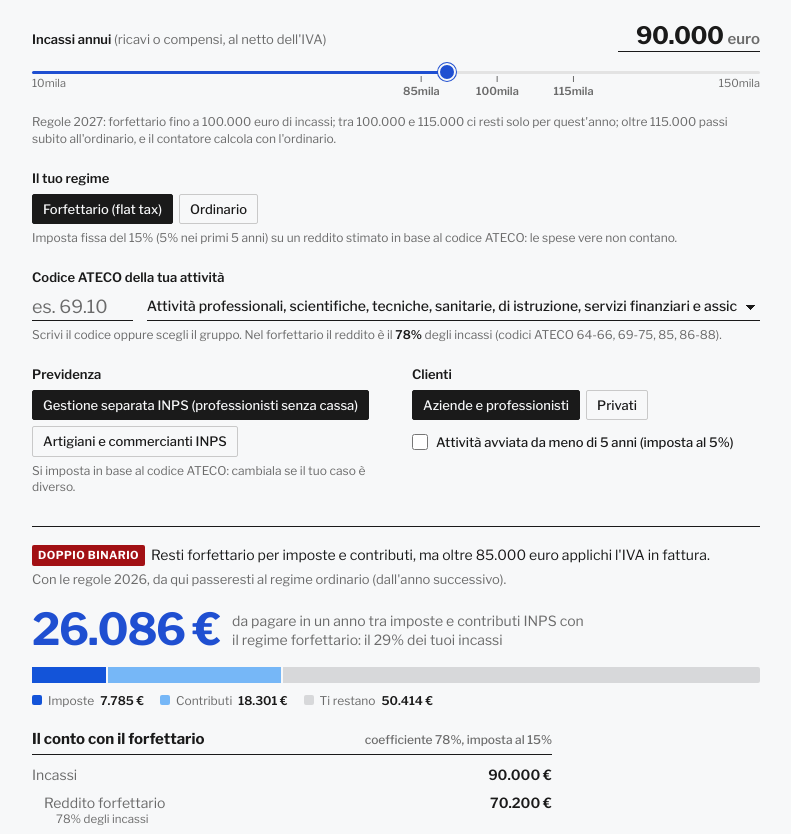
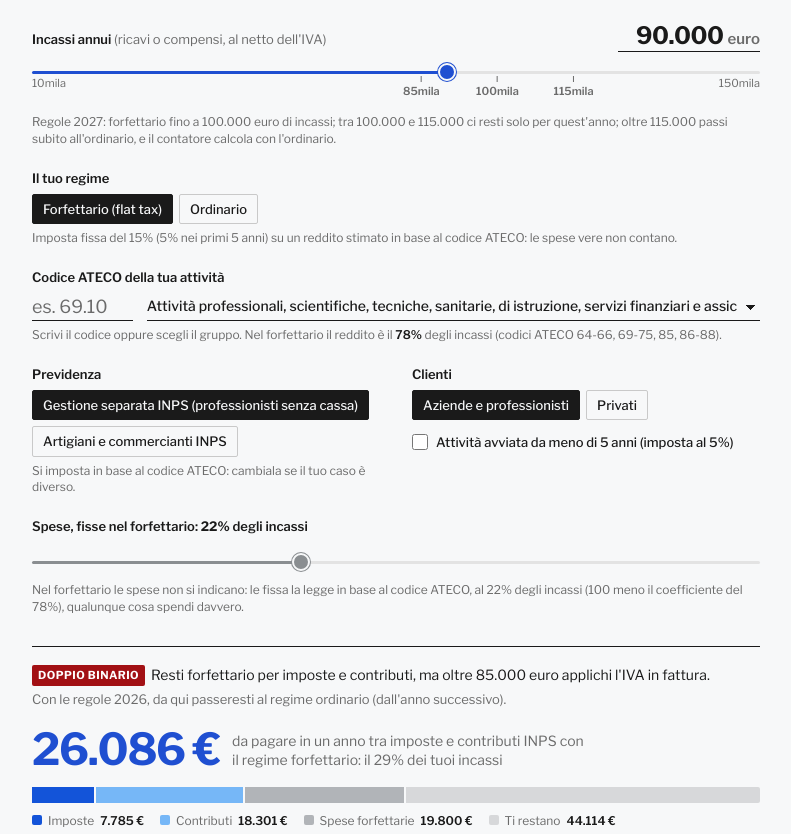
Before and after one commit to lorenzobuonarosa/p_iva, a plain HTML site: page contatore/index.html in a window 1280 px wide. Shown: the part 104-938 px from the top of the page, without its empty margins (244-1035 px from the left). Drawn offline with nearby package versions, Linux system fonts and the light colour scheme.

Commit message:
Contatore: nel forfettario le spese sono fisse (100 − coefficiente)
Cursore bloccato sulle spese forfettarie, riga nel conto e nella barra.
Corregge «Ti restano» del forfettario, che toglieva le spese del cursore
nascosto.

Co-Authored-By: Claude Opus 5.5 <noreply@anthropic.com>
Claude-Session: https://claude.ai/code/session_01UxLrDgAC8uN6YSPZ8TDV3Y

```diff
--- a/contatore/calc.js
+++ b/contatore/calc.js
@@ -56,7 +56,11 @@
       reddito: fRed, contributi: fCon, imponibile: fImp, aliquota: fAliq,
       imposte: fTax, sostitutiva: fTax,
       prelievo: fTax + fCon,
-      restano: I - costiReali - fCon - fTax
+      restano: I - costiReali - fCon - fTax,
+      // spese forfettarie: quelle che la legge presume, (100 − coefficiente)% degli incassi
+      speseForf: I - fRed,
+      // quello che resta togliendo le spese forfettarie invece di quelle reali
+      netto: fRed - fCon - fTax
     };
     // aliquota effettiva sul reddito reale (incassi − costi reali), uguale base per i due regimi
     var reale = I - costiReali;
--- a/contatore/index.html
+++ b/contatore/index.html
@@ -96,6 +96,10 @@
   .rowv--net b { font-size: 18px; font-weight: 700; }
   .rowv .det { display: block; font-size: 11.5px; color: var(--ink-2); font-weight: 400; }
 
+  .rng input[type=range]:disabled { cursor: not-allowed; }
+  .rng input[type=range]:disabled::-webkit-slider-thumb { background: var(--grey-3); box-shadow: 0 0 0 1px var(--grey-3); }
+  .rng input[type=range]:disabled::-moz-range-thumb { background: var(--grey-3); box-shadow: 0 0 0 1px var(--grey-3); }
+  .rng input[type=range]:disabled::-webkit-slider-runnable-track { background: linear-gradient(to right, var(--grey-3) 0 var(--p, 50%), var(--rule) var(--p, 50%) 100%); }
   .seg button:disabled { opacity: .4; cursor: not-allowed; text-decoration: line-through; }
   [hidden] { display: none !important; }
   .split { display: flex; gap: 2px; height: 16px; margin: 16px 0 0; }
@@ -182,7 +186,7 @@
       <label class="chk" id="start-box" style="margin-top:14px !important"><input type="checkbox" id="start"> Attività avviata da meno di 5 anni (imposta al 5%)</label>
     </div>
     <div class="ctl__full" id="costi-box">
-      <label for="costi">Spese reali per lavorare: <span class="val-inline" id="costi-v"></span> degli incassi</label>
+      <label for="costi"><span id="costi-l">Spese reali per lavorare</span>: <span class="val-inline" id="costi-v"></span> degli incassi</label>
       <div class="rng rng--small" style="padding-bottom:0">
         <input id="costi" type="range" min="0" max="60" step="1" value="15">
       </div>
@@ -311,7 +315,12 @@
       }
     });
     var costi = document.getElementById("costi"), costiV = document.getElementById("costi-v");
-    function syncCosti() { costi.value = S.costi; costiV.textContent = S.costi + "%"; costi.style.setProperty("--p", (S.costi / 60 * 100) + "%"); }
+    // nel forfettario il cursore è bloccato sulle spese forfettarie (100 − coefficiente); nell'ordinario mostra le spese scelte dal lettore
+    function syncCosti(fisse) {
+      var v = fisse == null ? S.costi : fisse;
+      costi.disabled = fisse != null; costi.value = v; costiV.textContent = v + "%";
+      costi.style.setProperty("--p", (v / 60 * 100) + "%");
+    }
     costi.addEventListener("input", function () { S.costi = +costi.value; syncCosti(); update(); });
     document.getElementById("start").addEventListener("change", function (ev) { S.startup = ev.target.checked; update(); });
 
@@ -330,8 +339,8 @@
       "<li><b>Artigiani e commercianti.</b> Contributo fisso sul minimale di " + fmt(P.minimale_artcom, 0) + " euro (" + fmt(P.fisso_artigiani, 2) + " euro artigiani, " + fmt(P.fisso_commercianti, 2) + " euro commercianti), più il " + pp(P.aliquota_artigiani) + " (artigiani) o il " + pp(P.aliquota_commercianti) + " (commercianti) sul reddito oltre il minimale, che salgono al " + pp(P.aliquota_artigiani_2) + " e al " + pp(P.aliquota_commercianti_2) + " oltre " + fmt(P.fascia2_artcom, 0) + " euro, fino al massimale di " + fmt(P.massimale, 0) + " euro. Nel forfettario si applica la riduzione del " + P.riduzione_forfettari_artcom + "% (va chiesta all'INPS), sull'intero importo. Si usano i valori dei commercianti per " + G.filter(function (g) { return g.artcom === "commercianti"; }).map(function (g) { return g.nome.toLowerCase(); }).join(", ") + "; quelli degli artigiani per gli altri gruppi.</li>" +
       "<li><b>Codici ATECO e coefficienti.</b> Tabella dell'allegato 4 della legge 190/2014, che usa i codici ATECO 2007: " + G.map(function (g) { return g.nome.toLowerCase() + " (" + g.codici + ") " + g.coeff + "%"; }).join("; ") + ". Con la classificazione ATECO 2025, in vigore da aprile 2025, i coefficienti restano questi finché non ne arrivano di nuovi: chi ha un codice nuovo trova quello corrispondente nella tabella di raccordo dell'ISTAT. La previdenza predefinita segue il gruppo e si può cambiare.</li>" +
       "<li><b>Parametri INPS:</b> valori 2026 (circolari INPS n. 8 e n. 14 del 2026), in attesa di quelli 2027. Massimale per chi ha iniziato a versare dal 1996.</li>" +
-      "<li><b>Spese reali.</b> Nell'ordinario le tasse si pagano sugli incassi meno le spese sostenute per lavorare. Nel forfettario le spese vere non contano: il fisco presume che siano pari a 100 meno il coefficiente (per esempio il 22% degli incassi con il coefficiente del 78%).</li>" +
-      "<li><b>«Ti restano»</b> = incassi − contributi − imposte; nell'ordinario si tolgono anche le spese reali indicate. Nel forfettario le spese non entrano nel calcolo, quindi la cifra è prima delle spese.</li>" +
+      "<li><b>Spese.</b> Nell'ordinario le tasse si pagano sugli incassi meno le spese reali indicate dal lettore. Nel forfettario le spese non si indicano: la legge le fissa a 100 meno il coefficiente di redditività (per esempio il 22% degli incassi con il coefficiente del 78%).</li>" +
+      "<li><b>«Ti restano»</b> = incassi − spese − contributi − imposte: nell'ordinario con le spese reali indicate, nel forfettario con le spese forfettarie fissate dalla legge.</li>" +
       "</ul><p>Stima indicativa: non considera altre detrazioni, altri redditi, casse professionali private, acconti, crediti d'imposta e regole specifiche dei singoli settori. Non sostituisce il calcolo di un commercialista.</p>";
 
     // ---- aggiornamento risultati ----
@@ -363,7 +372,9 @@
       // controlli che dipendono dal regime
       setSeg("reg", reg);
       document.querySelector('#reg button[data-v="forf"]').disabled = forzato;
-      document.getElementById("costi-box").hidden = reg === "forf";
+      var presunte = 100 - r.coeff;
+      syncCosti(reg === "forf" ? presunte : null);
+      txt("costi-l", reg === "forf" ? "Spese, fisse nel forfettario" : "Spese reali per lavorare");
       document.getElementById("start-box").hidden = reg === "ord";
       document.getElementById("reg-hint").innerHTML = forzato
         ? '<span class="warn">Oltre ' + fmt(P.uscita_immediata_irpef, 0) + " euro il forfettario non si può usare:</span> il calcolo è con il regime ordinario."
@@ -380,7 +391,9 @@
         : '<span class="warn">Codice non trovato nella tabella del forfettario: controlla le cifre o scegli il gruppo dall\'elenco.</span> Per ora: ';
       h.innerHTML = warn + (codeState === "ok" ? "<b>" + C.formatta(ateco.value) + "</b> → " + g.nome + ". " : codeState === "no" ? g.nome + ". " : "Scrivi il codice oppure scegli il gruppo. ") +
         "Nel forfettario il reddito è " + art(g.coeff) + "<b>" + g.coeff + "%</b> degli incassi" + (codeState === "ok" ? "" : " (codici ATECO " + g.codici + ")") + ".";
-      document.getElementById("costi-hint").textContent = "Affitto, attrezzature, auto, materiali, software… Nell'ordinario le tasse si pagano sugli incassi meno queste spese.";
+      document.getElementById("costi-hint").innerHTML = reg === "forf"
+        ? "Nel forfettario le spese non si indicano: le fissa la legge in base al codice ATECO, " + (/^(8|11)/.test(String(presunte)) ? "all'" : "al ") + presunte + "% degli incassi (100 meno il coefficiente " + (/^(8|11)/.test(String(r.coeff)) ? "dell'" : "del ") + r.coeff + "%), qualunque cosa spendi davvero."
+        : "Affitto, attrezzature, auto, materiali, software… Nell'ordinario le tasse si pagano sugli incassi meno queste spese.";
 
       // stato
       var st;
@@ -403,12 +416,13 @@
         document.getElementById("bill-h").innerHTML = "Il conto con il forfettario <small>coefficiente " + r.coeff + "%, imposta al " + F.aliquota + "%</small>";
         rows = [
           ["Incassi", e0(S.incassi)],
-          ["Reddito forfettario", e0(F.reddito), "step", r.coeff + "% degli incassi"],
+          ["Spese forfettarie", "−" + e0(F.speseForf), "step", (100 - r.coeff) + "% degli incassi, fisse per legge"],
+          ["Reddito forfettario", e0(F.reddito), "sub", r.coeff + "% degli incassi"],
           ["Contributi INPS", e0(F.contributi), "pay", prevLab],
           ["Reddito imponibile", e0(F.imponibile), "step", "reddito meno contributi"],
           ["Imposta sostitutiva", e0(F.imposte), "pay", F.aliquota + "% del reddito imponibile"],
           ["Totale da pagare", e0(F.prelievo), "tot"],
-          ["Ti restano, prima delle spese", e0(F.restano), "net"]
+          ["Ti restano, dopo le spese", e0(F.netto), "net"]
         ];
       } else {
         document.getElementById("bill-h").innerHTML = "Il conto con l'ordinario <small>spese reali al " + S.costi + "%</small>";
@@ -430,21 +444,21 @@
       document.getElementById("bill").innerHTML = rowsHTML(rows);
 
       // barra: dove vanno gli incassi
-      var spe = reg === "ord" ? r.costiReali : 0, net = Math.max(0, X.restano);
+      var spe = reg === "ord" ? r.costiReali : F.speseForf, net = Math.max(0, reg === "ord" ? O.restano : F.netto);
       var parts = [X.imposte, X.contributi, spe, net], tot = d3.sum(parts) || 1;
       document.querySelectorAll("#split i").forEach(function (el, i) { el.style.width = (parts[i] / tot * 100) + "%"; el.style.display = parts[i] > 0 ? null : "none"; });
       document.getElementById("split-key").innerHTML =
         '<span><i class="sw sw--tax"></i>Imposte <b>' + e0(X.imposte) + "</b></span>" +
         '<span><i class="sw sw--con"></i>Contributi <b>' + e0(X.contributi) + "</b></span>" +
-        (spe ? '<span><i class="sw sw--spe"></i>Spese <b>' + e0(spe) + "</b></span>" : "") +
-        '<span><i class="sw sw--net"></i>Ti restano <b>' + e0(X.restano) + "</b></span>";
+        (spe ? '<span><i class="sw sw--spe"></i>' + (reg === "forf" ? "Spese forfettarie" : "Spese") + ' <b>' + e0(spe) + "</b></span>" : "") +
+        '<span><i class="sw sw--net"></i>Ti restano <b>' + e0(net) + "</b></span>";
 
       // confronto, in piccolo
       var alt = document.getElementById("alt");
       if (reg === "ord" && !forzato) {
         var d = O.prelievo - F.prelievo;
         alt.innerHTML = "Con il forfettario" + (S.incassi > P.soglia_irpef ? ", solo per quest'anno," : "") + " pagheresti <b>" + e0(F.prelievo) + "</b>: " +
-          e0(Math.abs(d)) + (d >= 0 ? " in meno" : " in più") + " (ma nel forfettario le spese reali non si scaricano).";
+          e0(Math.abs(d)) + (d >= 0 ? " in meno" : " in più") + " (nel forfettario le spese sono fisse, " + (/^(8|11)/.test(String(100 - r.coeff)) ? "all'" : "al ") + (100 - r.coeff) + "% degli incassi).";
       } else if (reg === "forf") {
         alt.innerHTML = "Per il confronto con l'ordinario scegli «Ordinario» qui sopra: lì contano le spese reali.";
       } else alt.innerHTML = "";
--- a/contatore/test.js
+++ b/contatore/test.js
@@ -33,6 +33,8 @@ var r1 = show("Professionista (ATECO 69.10.10, avvocato), 90.000 euro, gestione
 near(r1.forf.reddito, 70200, "reddito forf. 90.000 × 78%");
 near(r1.forf.contributi, 70200 * 0.2607, "contributi GS 26,07%");
 near(r1.forf.imposte, (70200 - 18301.14) * 0.15, "imposta sostitutiva 15%");
+near(r1.forf.speseForf, 19800, "spese forfettarie 22% di 90.000");
+near(r1.forf.netto, 90000 - 19800 - r1.forf.prelievo, "ti restano nel forfettario, dopo le spese forfettarie");
 var imp1 = 76500 - 76500 * 0.2607;
 near(r1.ord.imponibile, imp1, "imponibile ordinario 76.500 − contributi");
 near(r1.ord.irpefLorda, 28000 * 0.23 + 27000 * 0.33 + (imp1 - 55000) * 0.43, "IRPEF lorda a scaglioni");
```
